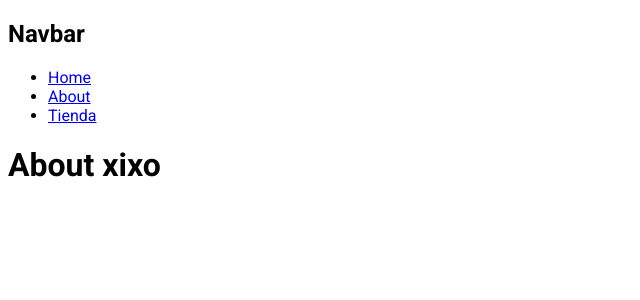
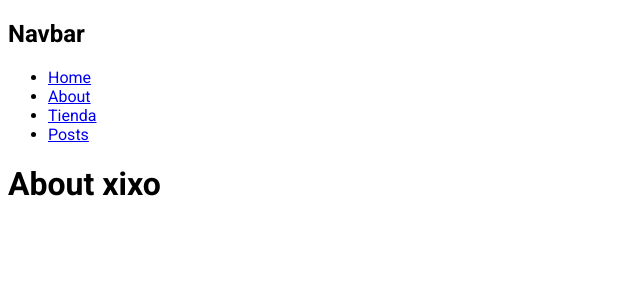
Before and after one commit to lMiguelCa/next01, a Next.js app: page /about in a window 1280 px wide. Shown: the top 300 px of the page, without its empty margins (0-640 px from the left). Built offline with nearby package versions, Linux system fonts and the light colour scheme.

Commit message:
tiempo de carga de data

```diff
--- a/app/posts/page.jsx
+++ b/app/posts/page.jsx
@@ -1,9 +1,11 @@
+
 
 import PostCard from '../../components/PostCard'
 
 async function loadPosts() {
     const res = await fetch ("https://jsonplaceholder.typicode.com/posts");
     const data = await res.json();
+    await new Promise((resolve)=> setTimeout( resolve, 3000))
     return data;
 }
 
--- a/components/Navbar.jsx
+++ b/components/Navbar.jsx
@@ -12,6 +12,8 @@ export default function NavbarPage(){
           <li><Link href="/about">About</Link></li>
 
           <li><Link href="/tienda">Tienda</Link></li>
+
+          <li><Link href="/posts">Posts</Link></li>
         </ul>
       </nav>
     )
```
Also changed, not shown: app/posts/loading.jsx (added, +9 -0 lines).
